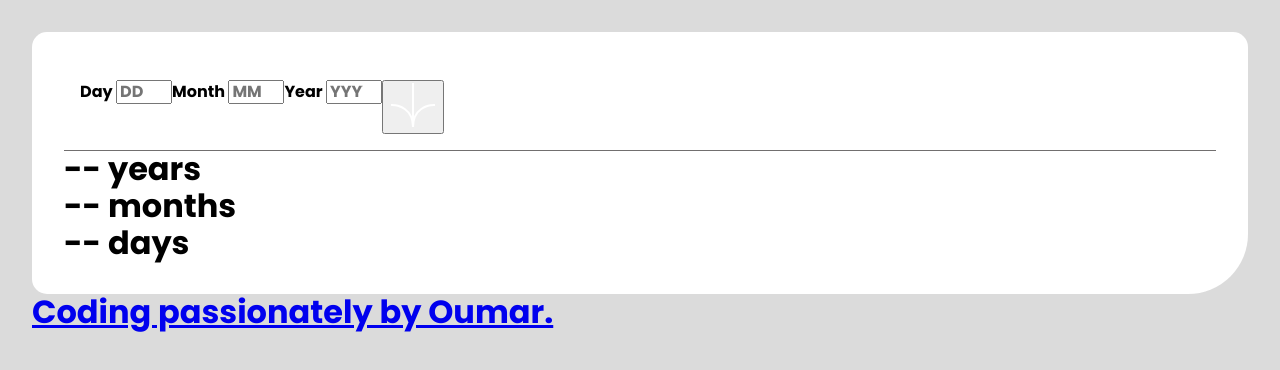
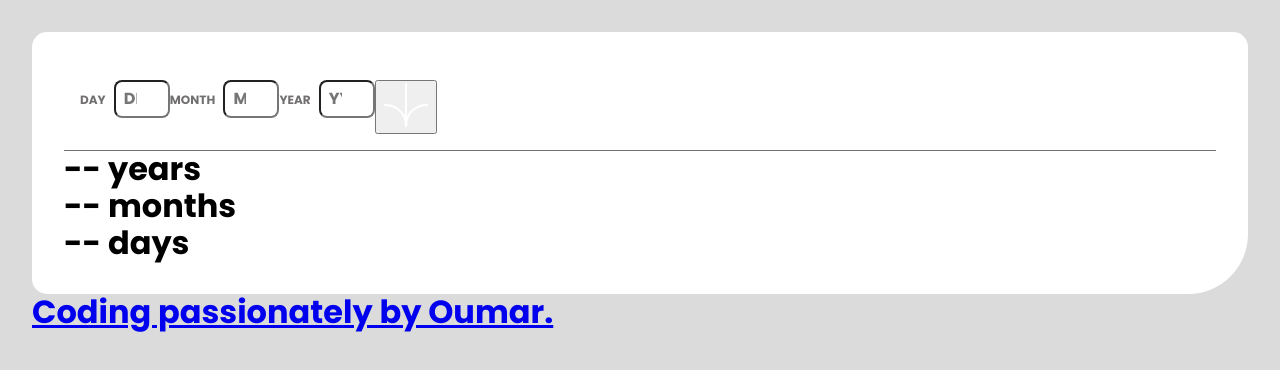
Before and after one commit to OumarYanni/age-calculator-app-main, a plain HTML site: page index.html in a window 1280 px wide. Drawn offline with Linux system fonts and the light colour scheme.

Commit message:
Check empty inputs and update style

```diff
--- a/app.js
+++ b/app.js
@@ -8,9 +8,10 @@ form.addEventListener("submit", function (e) {
   }
 });
 
-// Première étape : finir toutes les vérifications avec les day, month et year
-// Deuxième étape : afficher des messages d'erreurs quand le day ou le month n'est pas correct
-// Objectif : avoir un truc qui marche mais si c'est moche
+// Next step : comment créer des petites fonctions réutilisables
+// Essayer de créer une fonction spécialisée par input notamment day, month et year
+// Chaque fonction retournera deux éléments (booléen et string)
+// Commmencer par finaliser la fonction isDayInputValid()
 
 function isInputValid() {
   let dayErrorElement = document.querySelector("#day-error");
@@ -38,7 +39,17 @@ function isInputValid() {
     yearInputElement.value.trim() === "";
 
   if (isAnyFieldEmpty) {
-    console.log("This field is required");
+    if (dayInputElement.value.trim() === "") {
+      dayErrorElement.textContent = "This field is required";
+    }
+
+    if (monthInputElement.value.trim() === "") {
+      monthErrorElement.textContent = "This field is required";
+    }
+
+    if (yearInputElement.value.trim() === "") {
+      yearErrorElement.textContent = "This field is required";
+    }
   } else {
     let currentDate = new Date();
     let dateToBeVerified = new Date(
--- a/index.html
+++ b/index.html
@@ -26,7 +26,7 @@
     <div class="container">
       <form id="age-form" action="" name="age-form">
         <div class="form-group">
-          <label for="day-input">Day</label>
+          <label for="day-input" class="label">DAY</label>
           <input
             id="day-input"
             type="number"
@@ -36,7 +36,7 @@
           <span class="error" id="day-error"></span>
         </div>
         <div class="form-group">
-          <label for="month-input">Month</label>
+          <label for="month-input" class="label">MONTH</label>
           <input
             id="month-input"
             type="number"
@@ -46,7 +46,7 @@
           <span class="error" id="month-error"></span>
         </div>
         <div class="form-group">
-          <label for="year-input">Year</label>
+          <label for="year-input" class="label">YEAR</label>
           <input
             id="year-input"
             type="number"
--- a/style.css
+++ b/style.css
@@ -35,8 +35,16 @@ form {
 .form-group {
 }
 
+.label {
+  color: var(--dove-gray);
+  font-size: 12px;
+}
+
 input {
   max-width: 3.5rem;
+  margin-left: 0.3rem;
+  padding: 0.5rem 1rem 0.5rem 0.5rem;
+  border-radius: 0.5rem;
 }
 
 .month-input {
```
